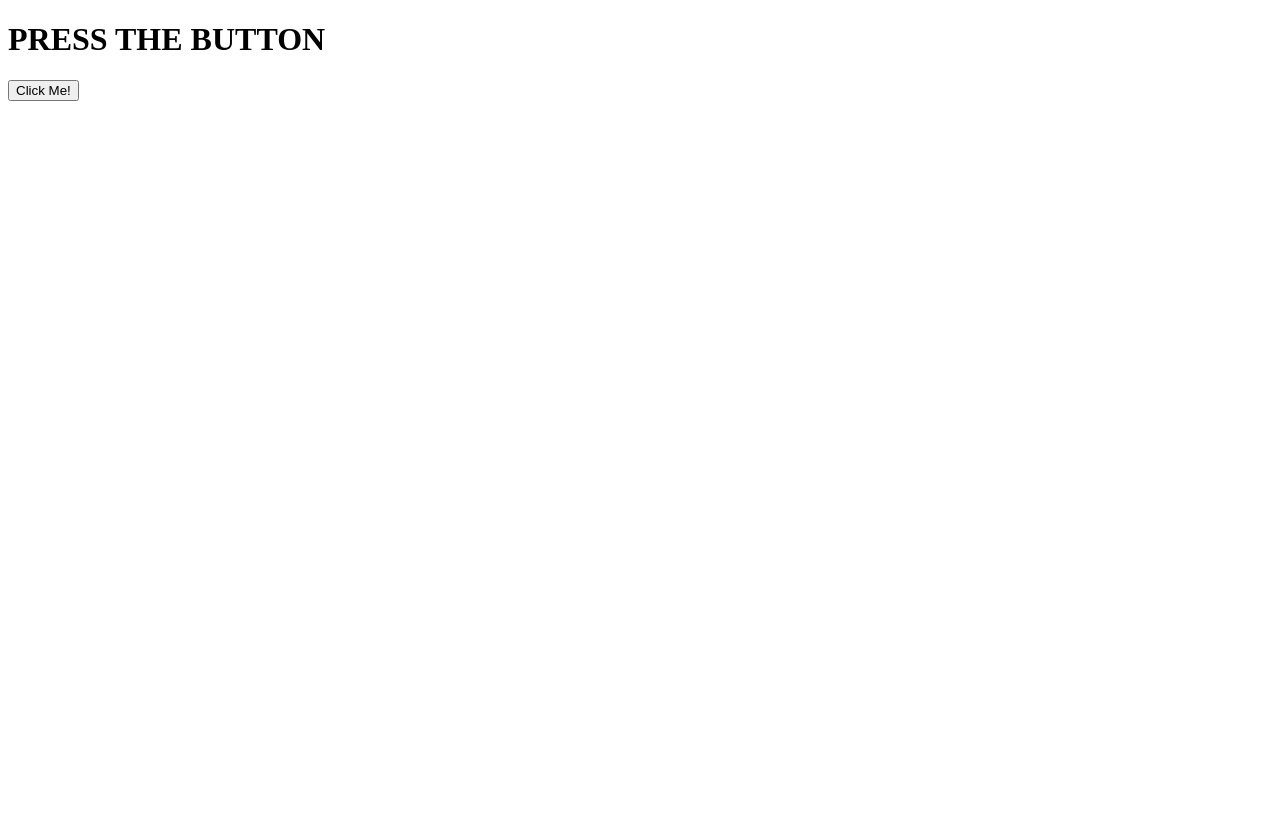
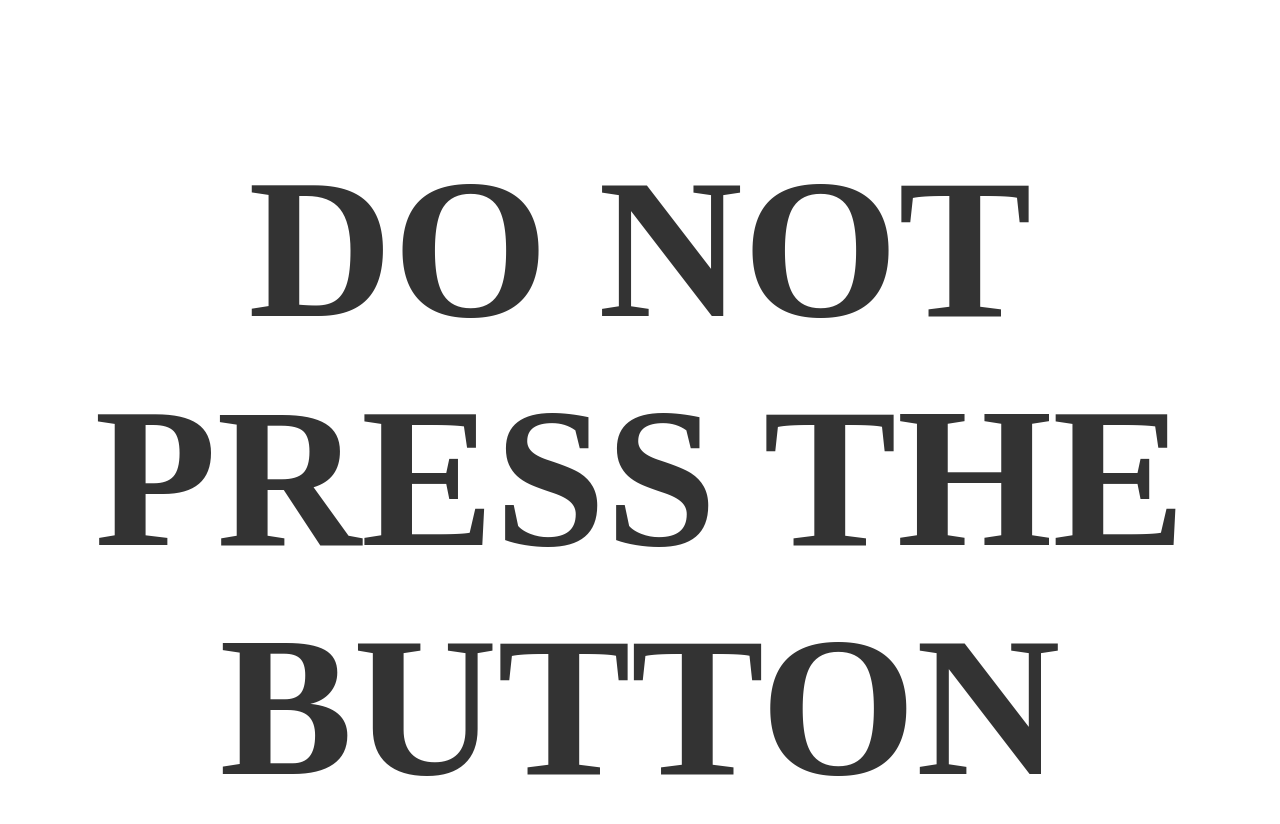
Before and after one commit to binexe1113/JS-Random-Color, a plain HTML site: page index.html in a window 1280 px wide. Shown: the top 824 px of the page. Before the commit the page ends 800 px from the top, so only its background shows below. Drawn offline with Linux system fonts and the light colour scheme.

Commit message:
Styles button and heading elements
Adds basic styling to the heading and button elements,
centering them and improving their appearance.
Also changes the heading text to discourage clicking.

```diff
--- a/index.html
+++ b/index.html
@@ -3,10 +3,11 @@
 <head>
     <meta charset="UTF-8">
     <meta name="viewport" content="width=device-width, initial-scale=1.0">
+    <link rel="stylesheet" href="styles.css">
     <title>Document</title>
 </head>
 <body>
-<h1>PRESS THE BUTTON</h1>
+<h1>DO NOT PRESS THE BUTTON</h1>
 <button id="myButton">Click Me!</button>
     <script src="scripts.js"></script>
 </body>
--- /dev/null
+++ b/styles.css
@@ -0,0 +1,17 @@
+h1{
+    text-align: center;
+    color: #333;
+    font-size: 200px;
+}
+button {
+    display: block;
+    text-align: center;
+
+    margin: auto;
+    padding: 10px 20px;
+    font-size: 70px;
+    width: 200px;
+    height: 200px;
+    border-radius:10px ;
+    cursor: pointer;
+}
```
